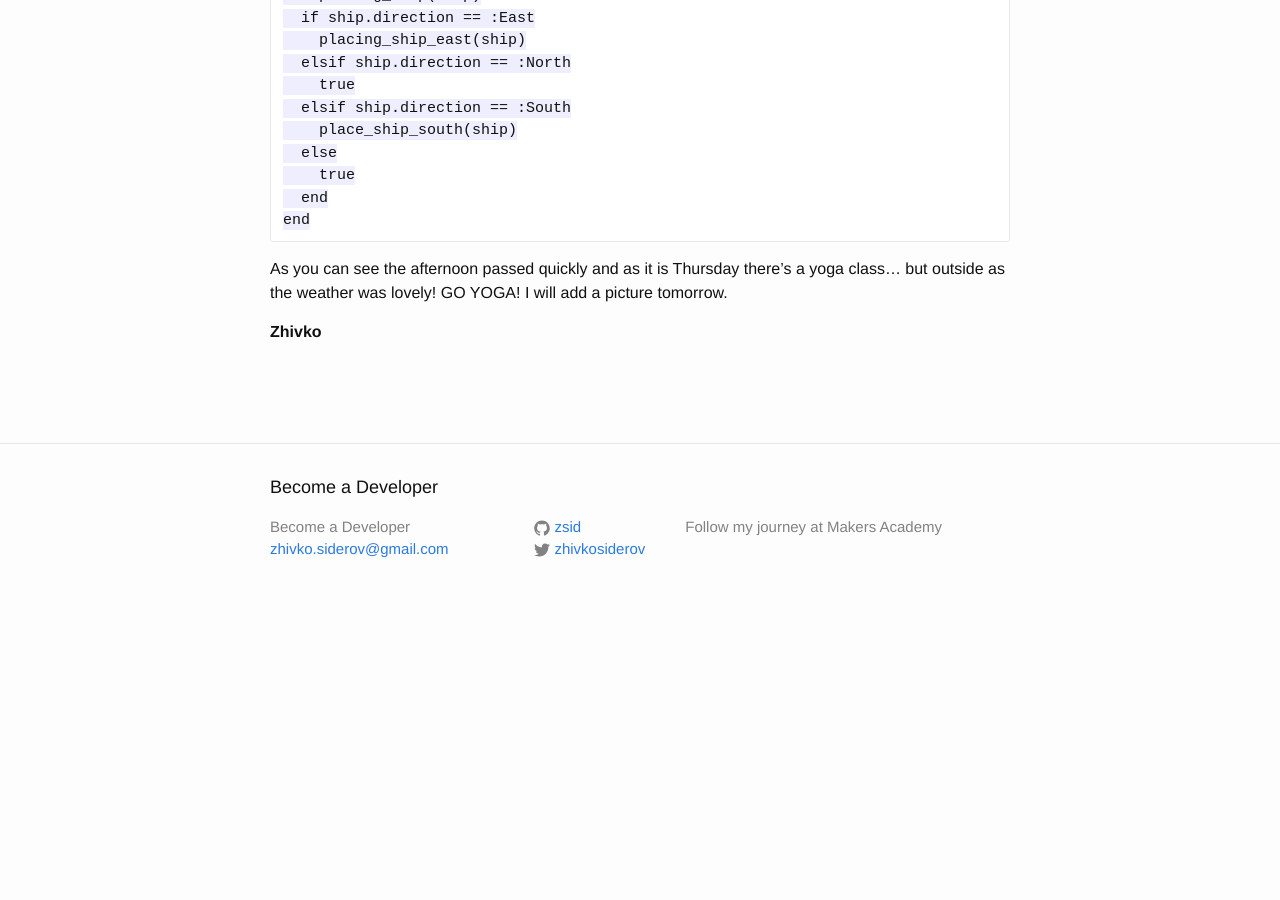
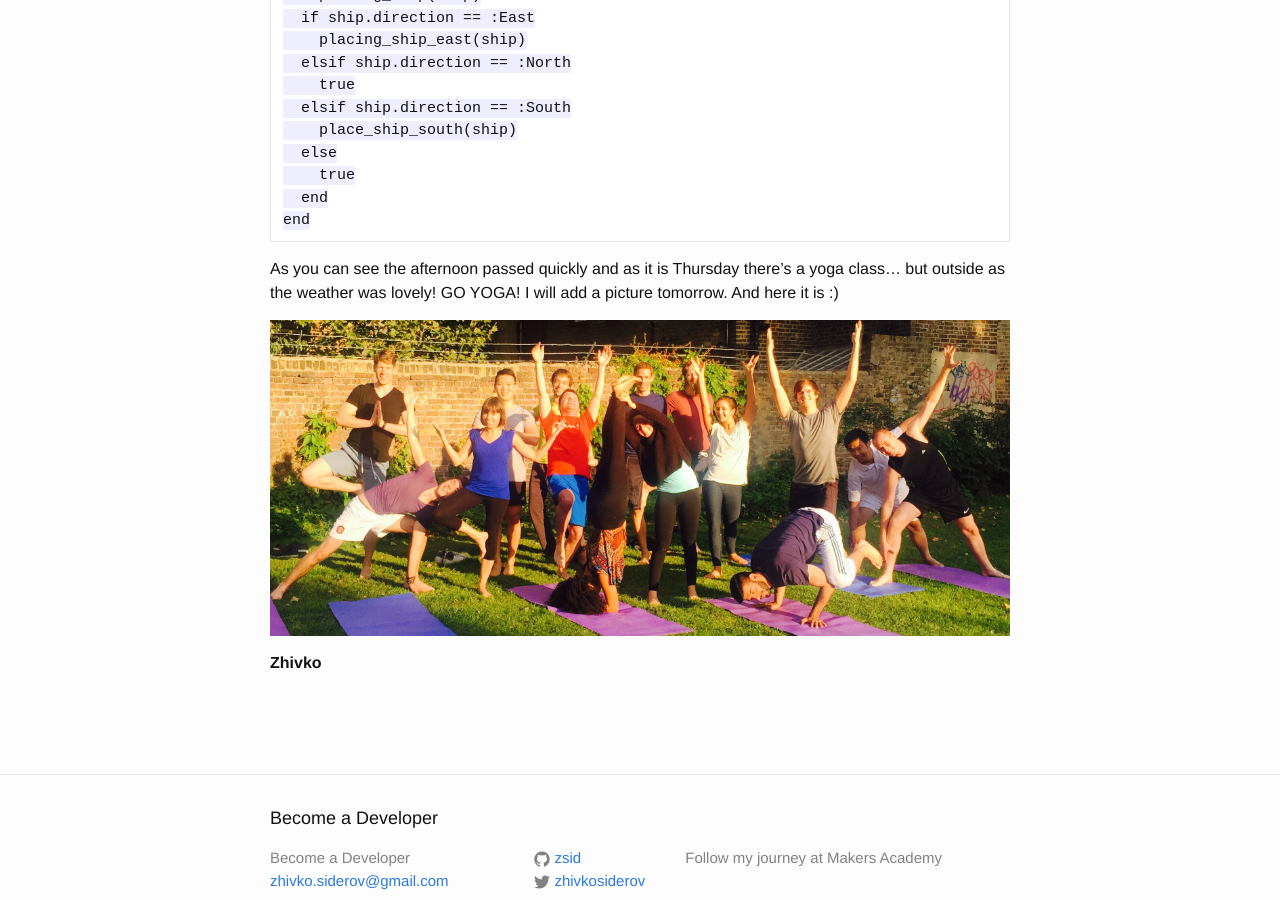
Before and after one commit to zsid/zsid.github.io, a Jekyll site: the page built from _posts/2015-09-10-Week-2-Day-4.markdown, in a window 1280 px wide and 900 px high, scrolled down 533 px. Built offline with Jekyll 4.4.1, drawn with Linux system fonts in a browser that asks for light colours; before the commit the page ends 1154 px from its top, so only the background shows below that.

Commit message:
Added the yoga picture

```diff
--- a/_posts/2015-09-10-Week-2-Day-4.markdown
+++ b/_posts/2015-09-10-Week-2-Day-4.markdown
@@ -26,6 +26,9 @@ I think we have made good progress on the battleships today. We have made our pl
       end
     end
 
-As you can see the afternoon passed quickly and as it is Thursday there's a yoga class... but outside as the weather was lovely! GO YOGA! I will add a picture tomorrow.
+As you can see the afternoon passed quickly and as it is Thursday there's a yoga class... but outside as the weather was lovely! GO YOGA! I will add a picture tomorrow. And here it is :)
+
+![Yoga]({{ http://zsid.github.io./2015/09/10/Week-2-Day-4.html }}/images/yoga.jpg)
+
 
 __Zhivko__
```
Also changed, not shown: images/yoga.jpg (added), 2 other files.
